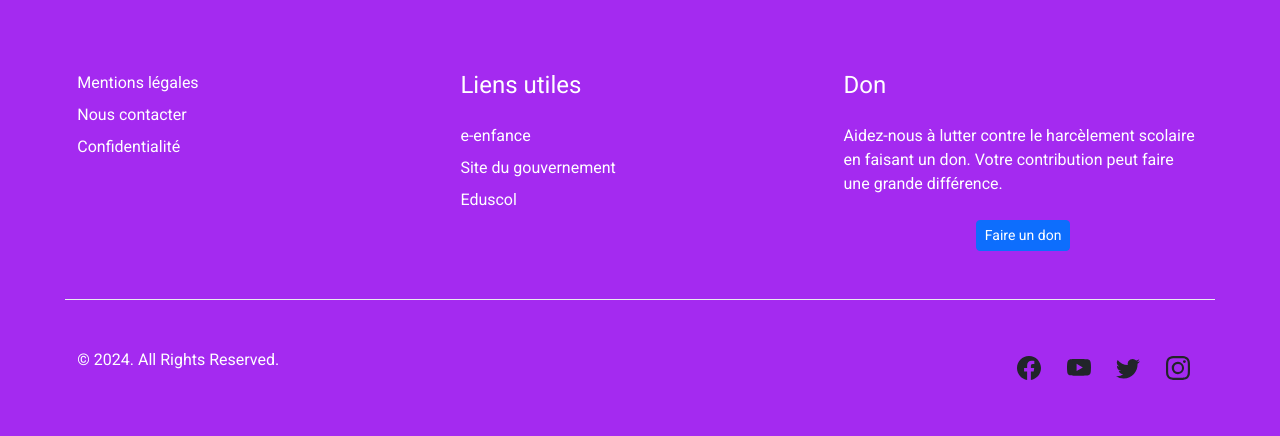
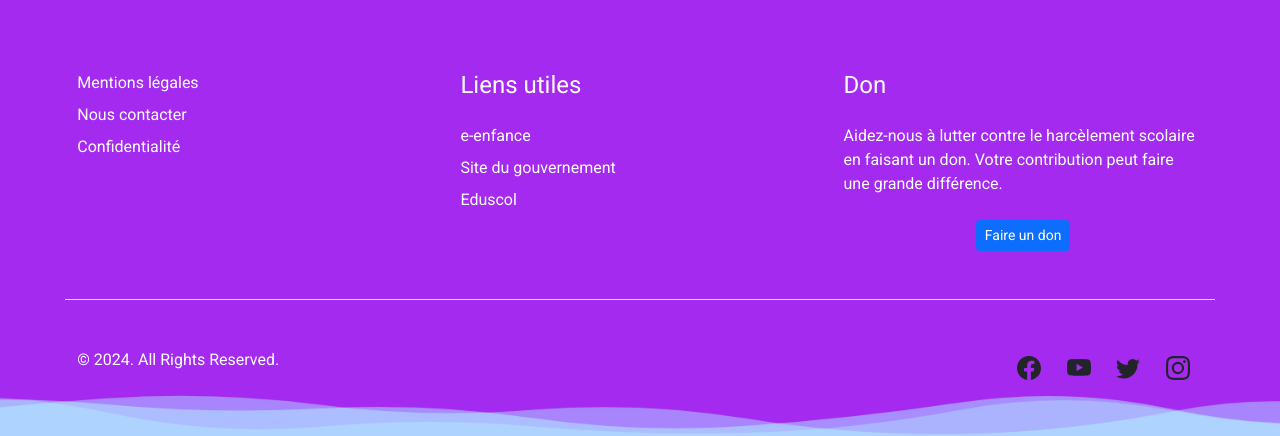
Before and after one commit to RobinBIDOT/Balance_ton_bully, a PHP site: page /balance_ton_bully/pages/sujet.php?id=39 in a window 1280 px wide. Shown: the part 1101-1537 px from the top of the page. Run offline with PHP 8.4, Linux system fonts and the light colour scheme; data comes from the database, SQL or seed files in the repository.

Commit message:
refactor footer

```diff
--- a/includes/footer.php
+++ b/includes/footer.php
@@ -2,9 +2,9 @@
 <link rel="stylesheet" href="../css/styleFooter.css">
 <footer class="footer pt-3 py-xl-8">
 <!--    Waves   -->
-<!--    <div class="wave-container">-->
-<!--        <canvas id="canvas"></canvas>-->
-<!--    </div>-->
+    <div class="wave-container">
+        <canvas id="canvas"></canvas>
+    </div>
     <div class="container-fluid p-0 mt-2 rounded">
         <div class="container-fluid bg-light">
             <div class="row justify-content-center">
--- a/pages/sujet.php
+++ b/pages/sujet.php
@@ -214,7 +214,7 @@ try {
                 <?php if (isset($_SESSION['nickName'])) : ?>
                     <div class="mt-5">
                         <h2 class="text-2xl font-bold mb-4">Ajouter une réponse</h2>
-                        <form action="ajouterReponse.php" method="post">
+                        <form action="../pages/ajouterReponse.php" method="post">
                             <div class="form-group">
                                 <label for="contenuReponse">Contenu de la réponse :</label>
                                 <textarea class="form-control" id="contenuReponse" name="contenuReponse" rows="4" required></textarea>
```
